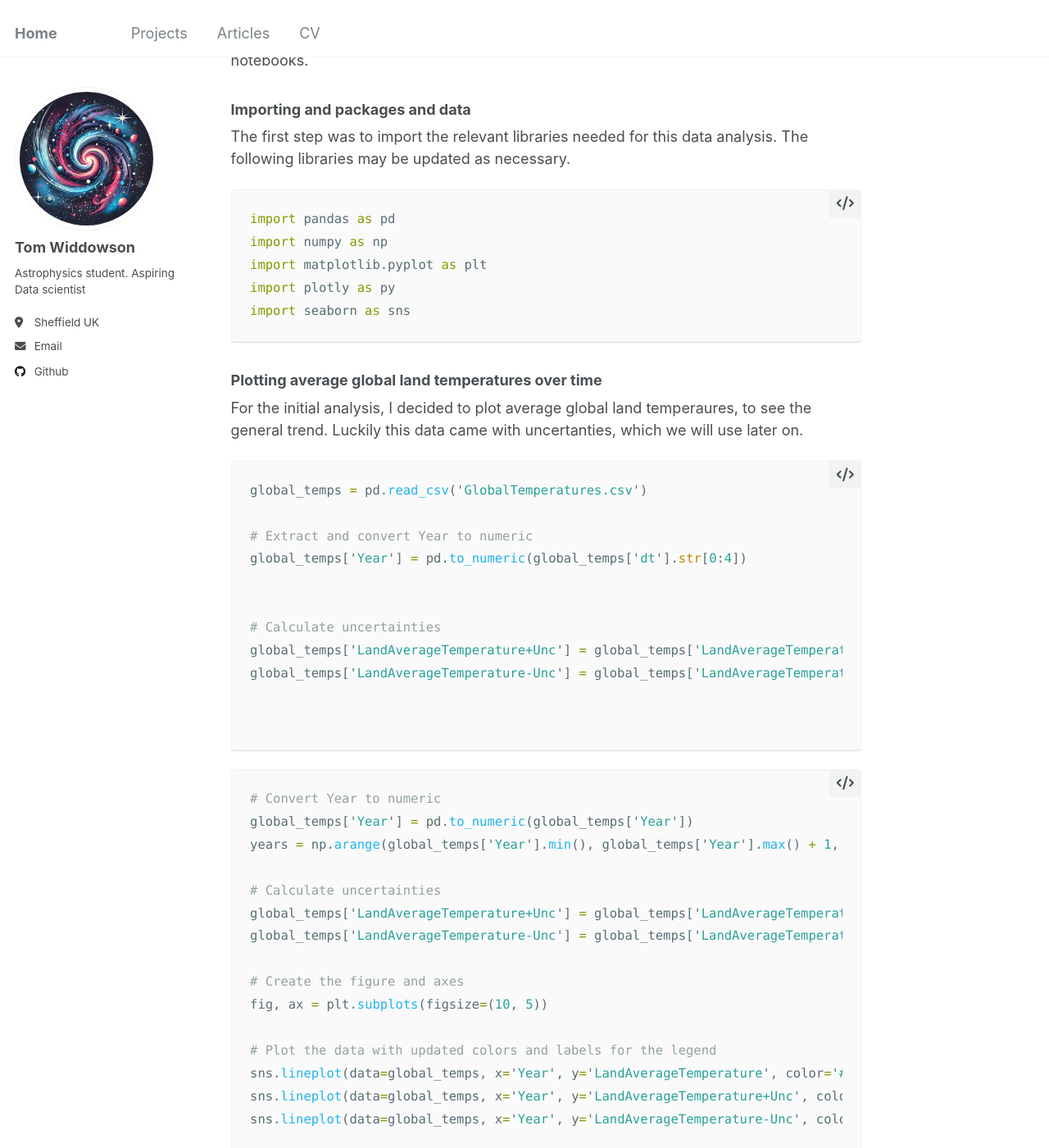
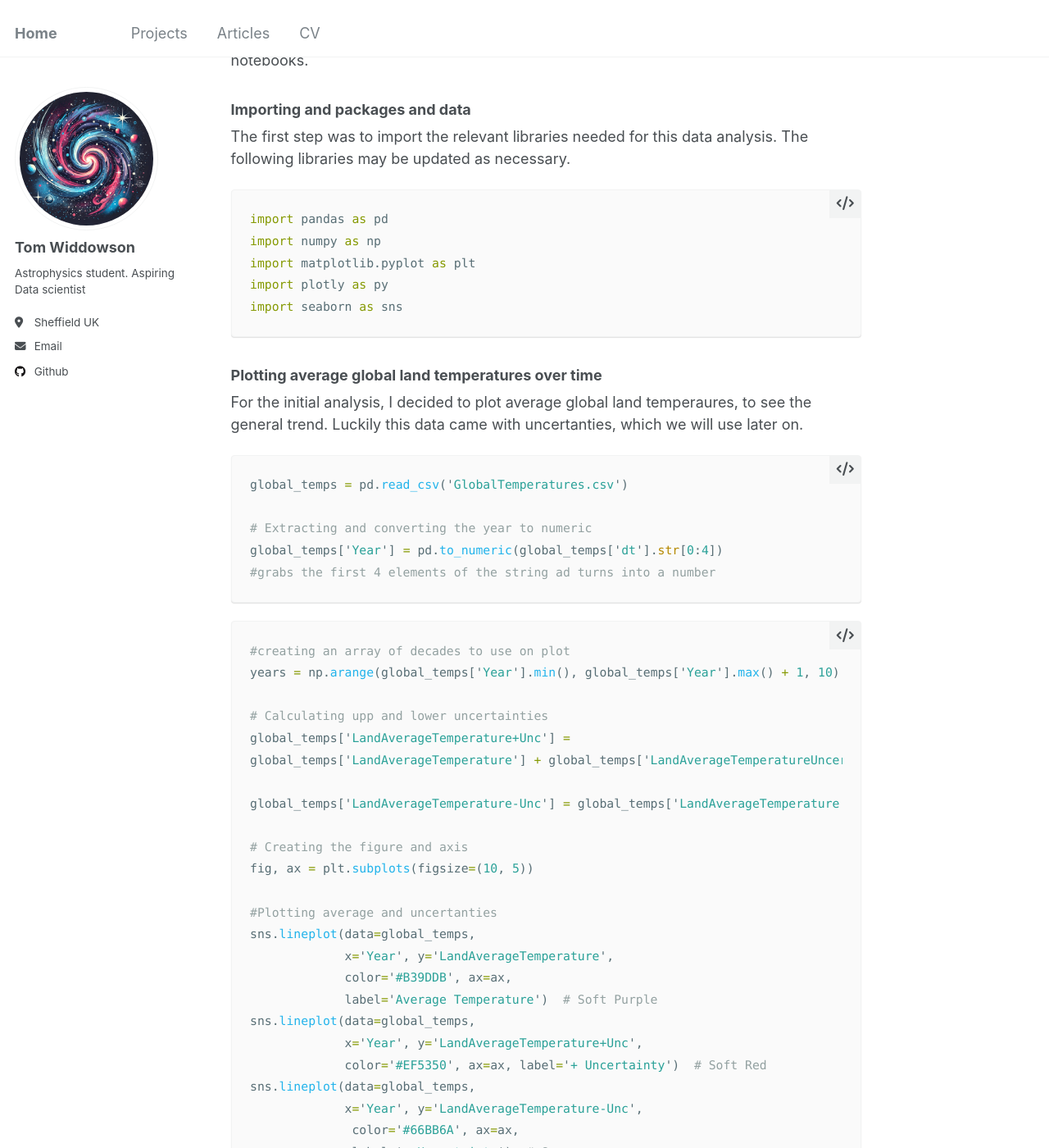
Before and after one commit to tomhwidd/tomhwidd.github.io, a Jekyll site: the page built from _projects/global-temperatures.md, in a window 1280 px wide and 1400 px high, scrolled down 350 px. Shown: the whole window at 82% size. Built offline with Jekyll 4.4.1, drawn with Linux system fonts in a browser that asks for light colours; some of the changed text lies outside the part shown.

Commit message:
code adjustment

````diff
--- a/_projects/global-temperatures.md
+++ b/_projects/global-temperatures.md
@@ -41,39 +41,38 @@ For the initial analysis, I decided to plot average global land temperaures, to
 ```python
 global_temps = pd.read_csv('GlobalTemperatures.csv')
 
-# Extract and convert Year to numeric
+# Extracting and converting the year to numeric
 global_temps['Year'] = pd.to_numeric(global_temps['dt'].str[0:4])
-
-
-# Calculate uncertainties
-global_temps['LandAverageTemperature+Unc'] = global_temps['LandAverageTemperature'] + global_temps['LandAverageTemperatureUncertainty']
-global_temps['LandAverageTemperature-Unc'] = global_temps['LandAverageTemperature'] - global_temps['LandAverageTemperatureUncertainty']
-
-
+#grabs the first 4 elements of the string ad turns into a number
 ```
 
 
 ```python
-# Convert Year to numeric
-global_temps['Year'] = pd.to_numeric(global_temps['Year'])
+#creating an array of decades to use on plot
 years = np.arange(global_temps['Year'].min(), global_temps['Year'].max() + 1, 10)
 
-# Calculate uncertainties
-global_temps['LandAverageTemperature+Unc'] = global_temps['LandAverageTemperature'] + global_temps['LandAverageTemperatureUncertainty']
+# Calculating upp and lower uncertainties
+global_temps['LandAverageTemperature+Unc'] =
+global_temps['LandAverageTemperature'] + global_temps['LandAverageTemperatureUncertainty']
+
 global_temps['LandAverageTemperature-Unc'] = global_temps['LandAverageTemperature'] - global_temps['LandAverageTemperatureUncertainty']
 
-# Create the figure and axes
+# Creating the figure and axis
 fig, ax = plt.subplots(figsize=(10, 5))
 
-# Plot the data with updated colors and labels for the legend
-sns.lineplot(data=global_temps, x='Year', y='LandAverageTemperature', color='#B39DDB', ax=ax, label='Average Temperature')  # Soft Purple
-sns.lineplot(data=global_temps, x='Year', y='LandAverageTemperature+Unc', color='#EF5350', ax=ax, label='+ Uncertainty')  # Soft Red
-sns.lineplot(data=global_temps, x='Year', y='LandAverageTemperature-Unc', color='#66BB6A', ax=ax, label='- Uncertainty')  # Green
-
-# Add the legend
+#Plotting average and uncertanties
+sns.lineplot(data=global_temps,
+             x='Year', y='LandAverageTemperature',
+             color='#B39DDB', ax=ax,
+             label='Average Temperature')  # Soft Purple
+sns.lineplot(data=global_temps,
+             x='Year', y='LandAverageTemperature+Unc',
+             color='#EF5350', ax=ax, label='+ Uncertainty')  # Soft Red
+sns.lineplot(data=global_temps,
+             x='Year', y='LandAverageTemperature-Unc',
+              color='#66BB6A', ax=ax,
+              label='- Uncertainty')  # Green
 ax.legend()
-
-
 
 # Set the title and labels
 plt.title('Average Global Land Temperature Since 1750', fontsize=14)
@@ -100,6 +99,7 @@ plt.show()
 
 
 ```python
+#upper and lower uncertainties
 global_temps['LandAndOceanAverageTemperature+Unc'] = (
     global_temps['LandAndOceanAverageTemperature'] +
     global_temps['LandAndOceanAverageTemperatureUncertainty']
@@ -109,29 +109,39 @@ global_temps['LandAndOceanAverageTemperature-Unc'] = (
     global_temps['LandAndOceanAverageTemperatureUncertainty']
 )
 
-# Create the figure and axes
+# Creating the figure and axis
 fig, ax = plt.subplots(figsize=(10, 5))
 
-# Plot the ocean temperature data
-sns.lineplot(data=global_temps, x='Year', y='LandAndOceanAverageTemperature', color='#B39DDB', ax=ax, label='Average Temperature')
-sns.lineplot(data=global_temps, x='Year', y='LandAndOceanAverageTemperature+Unc', color='#EF5350', ax=ax, label='+ Uncertainty')
-sns.lineplot(data=global_temps, x='Year', y='LandAndOceanAverageTemperature-Unc', color='#66BB6A', ax=ax, label='- Uncertainty')
+# Plotting ocean temperature data
+sns.lineplot(data=global_temps,
+             x='Year', y='LandAndOceanAverageTemperature',
+             color='#B39DDB', ax=ax,
+             label='Average Temperature')
+sns.lineplot(data=global_temps,
+            x='Year', y='LandAndOceanAverageTemperature+Unc',
+            color='#EF5350', ax=ax,
+            label='+ Uncertainty')
+sns.lineplot(data=global_temps,
+            x='Year', y='LandAndOceanAverageTemperature-Unc',
+            color='#66BB6A', ax=ax,
+            label='- Uncertainty')
 
-# Set the title and labels
+# Settig title etc
 plt.title('Average Global Ocean Temperature Since 1850', fontsize=14)
 plt.ylabel('Ocean Average Temperature (ºC)')
 plt.xlabel('Year')
 
-# Set x-ticks and labels
-# Set x-ticks starting from 1850
+# Set x-ticks to be 5 years, starting at 1850
+# steps of 5
 ax.set_xticks(np.arange(1850, global_temps['Year'].max() + 1, 5))
-ax.set_xticklabels(np.arange(1850, global_temps['Year'].max() + 1, 5), rotation=45, fontsize=10)
+ax.set_xticklabels(np.arange(1850,
+                   global_temps['Year'].max() + 1, 5),
+                   rotation=45, fontsize=10)
 
 
-# Add the legend
 ax.legend(loc='lower right')
 
-# Save and show the figure
+# saving figure
 fig.savefig('ocean.png')
 plt.show()
 
--- a/_sass/_variables.scss
+++ b/_sass/_variables.scss
@@ -41,7 +41,7 @@ $type-size-5                : 1em;      // ~16px
 $type-size-6                : 0.75em;   // ~12px
 $type-size-7                : 0.6875em; // ~11px
 $type-size-8                : 0.625em;  // ~10px
-$type-size-syntax           : 0.83em;  // ~14px
+$type-size-syntax           : 0.81em;  // ~14px
 
 /* masthead properties */
 $masthead-height            : 70px;
````
